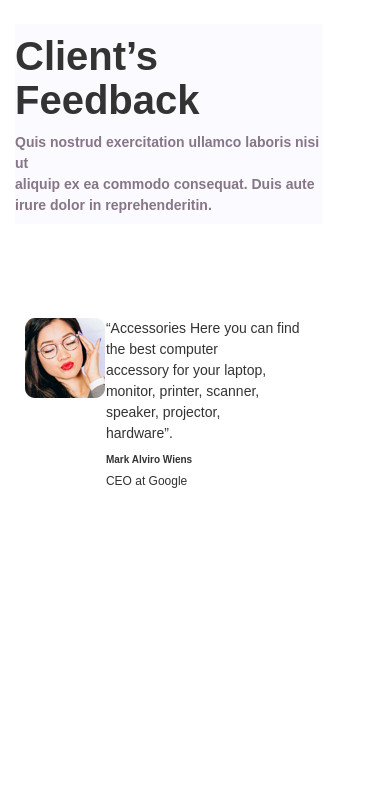
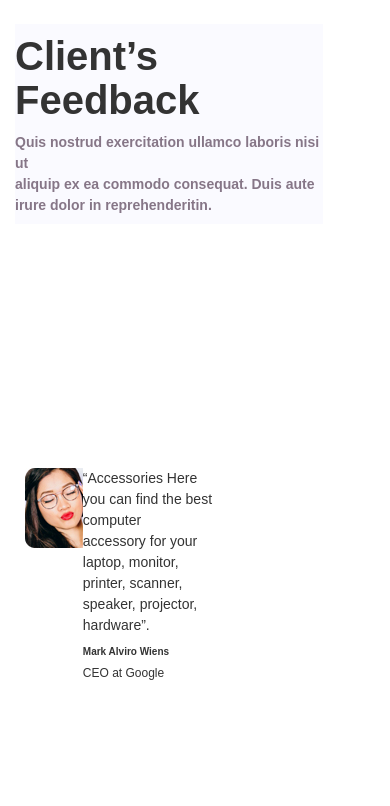
Before and after one commit to AHMEDABOAMRA/asd, a plain HTML site: page index.html in a window 390 px wide. Shown: the part 5459-6265 px from the top of the page. Drawn offline with nearby package versions, Linux system fonts and the light colour scheme.

Commit message:
سسسس

```diff
--- a/flash.css
+++ b/flash.css
@@ -595,8 +595,8 @@
 
 }.imc{
     box-shadow:  black;
-    width:100%;
-    height: 500px;
+    width:70%;
+    height: 200px;
     background-color: white;
     margin-top: 5rem;
 display: grid;
@@ -612,7 +612,7 @@
 
 }
 .what{
-height: 170px;}
+height: 190px;}
 
 .what h5{
 
@@ -689,7 +689,6 @@
        height: 30%;   margin-top: 0rem;
        margin-bottom: 0rem;
    padding-top: 0rem;
-   display:none;
 
 } .shu img {
    width: 100%;
```
